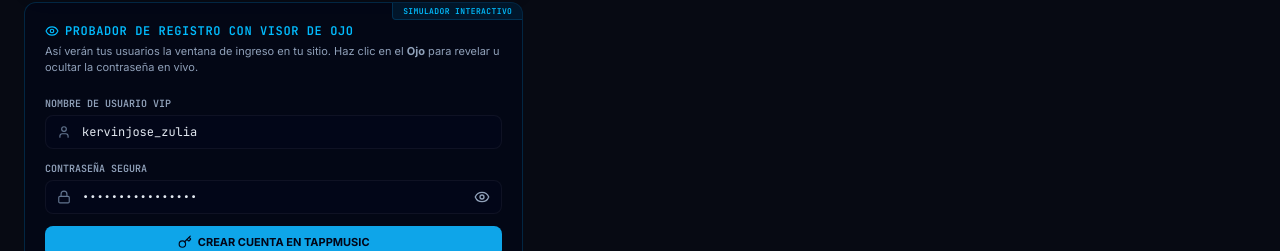
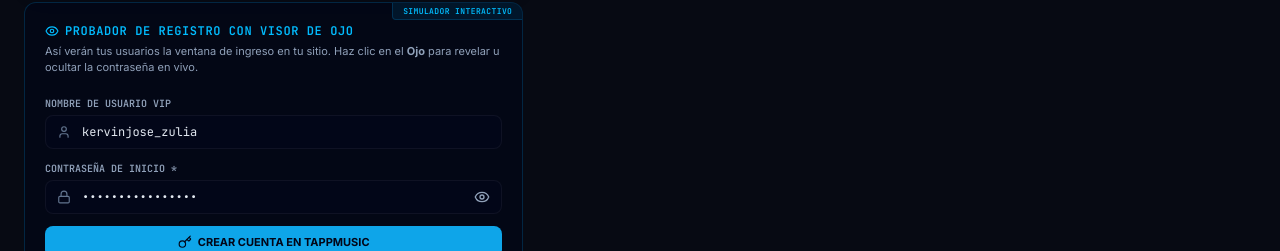
Before and after one commit to kervinjose022-art/www.tappmusic.com, a React (Vite) app: page / in a window 1280 px wide. Shown: the part 1967-2218 px from the top of the page. Built offline with nearby package versions, Linux system fonts and the light colour scheme.

Commit message:
Update RegistrationSimulator.tsx

```diff
--- a/src/components/RegistrationSimulator.tsx
+++ b/src/components/RegistrationSimulator.tsx
@@ -1,8 +1,3 @@
-/**
- * @license
- * SPDX-License-Identifier: Apache-2.0
- */
-
 import React, { useState } from 'react';
 import { Eye, EyeOff, Lock, User, Key, Check, HelpCircle } from 'lucide-react';
 
@@ -58,17 +53,17 @@ export function RegistrationSimulator() {
 
         {/* Dynamic Password Box matching the requested eye visibility toggle */}
         <div className="space-y-1 relative">
-          <label className="text-[10px] uppercase font-mono text-slate-400 font-bold block">Contraseña Segura</label>
+          <label className="text-[10px] uppercase font-mono text-slate-400 font-bold block text-slate-300">Contraseña de Inicio *</label>
           <div className="relative">
-            <span className="absolute inset-y-0 left-0 pl-3 flex items-center pointer-events-none text-slate-500">
-              <Lock className="h-3.5 w-3.5" />
+            <span className="absolute inset-y-0 left-0 pl-3 flex items-center pointer-events-none text-slate-400">
+              <Lock className="h-3.5 w-3.5 text-slate-500" />
             </span>
             <input
               type={showPassword ? 'text' : 'password'}
               required
               value={password}
               onChange={(e) => setPassword(e.target.value)}
-              placeholder="Crea tu contraseña..."
+              placeholder="Crea una contraseña..."
               className="w-full bg-slate-950 border border-white/5 rounded-lg py-2 pl-9 pr-10 text-xs text-slate-200 outline-none focus:border-sky-500/40 transition-all font-mono"
             />
             {/* Eye toggle button */}
@@ -115,4 +110,4 @@ export function RegistrationSimulator() {
       </div>
     </div>
   );
-}
+                  }
```
